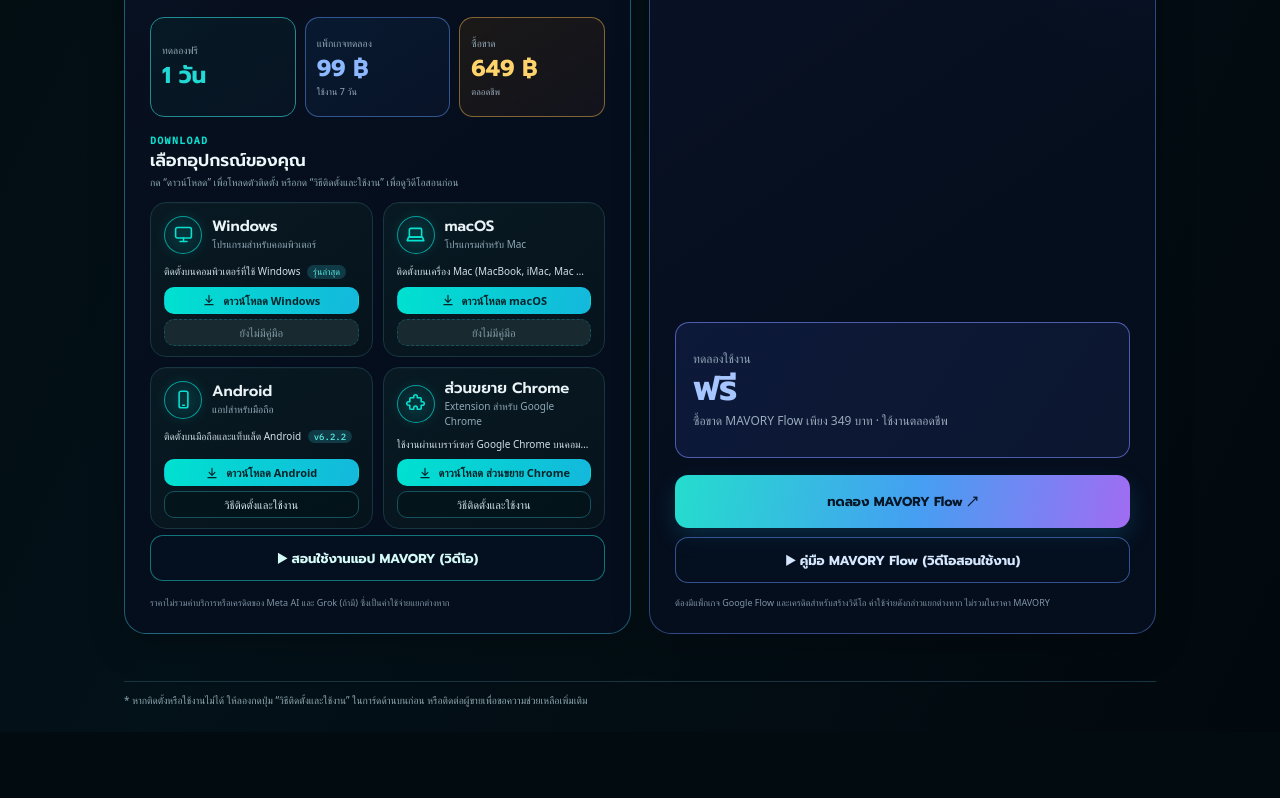
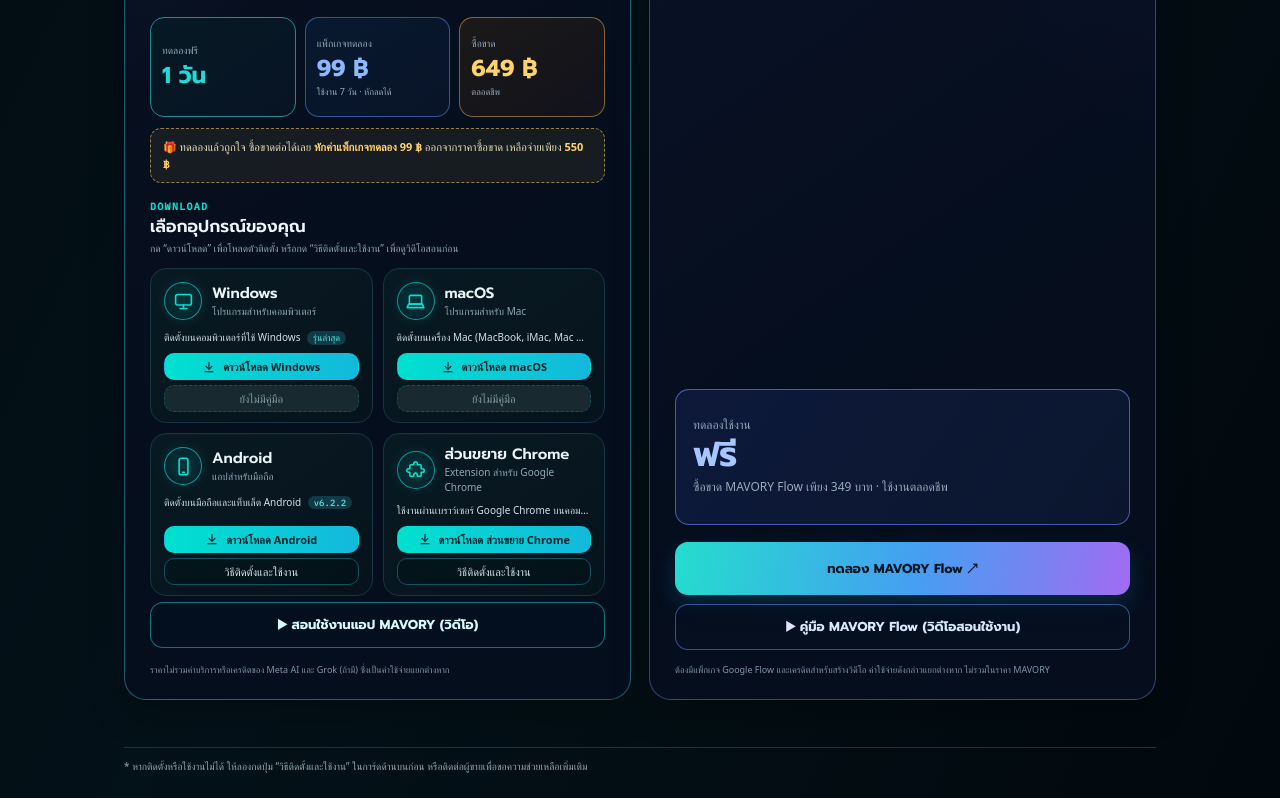
Before and after one commit to mavoryai-cell/mavory, a plain HTML site: page download/index.html in a window 1280 px wide. Shown: the part 1234-2032 px from the top of the page. Before the commit the page ends 1966 px from the top, so only its background shows below. Drawn offline with Linux system fonts and the light colour scheme; a web font is replaced by a local one.

Commit message:
Add files via upload

```diff
--- a/download/index.html
+++ b/download/index.html
@@ -130,6 +130,8 @@ a.man:hover{background:rgba(0,208,205,.055)}
 .cap b{font:600 12px/1.35 var(--font-display);color:#e8f6fb}
 .cap span{font-size:10.5px;line-height:1.6;color:#9db3c0}
 @media(max-width:520px){.cap-grid{grid-template-columns:1fr}}
+.product-promo{margin:-6px 0 17px;padding:9px 12px;border-radius:11px;border:1px dashed rgba(255,211,107,.55);background:rgba(255,211,107,.07);color:#e9dcb8;font-size:11px;line-height:1.6}
+.product-promo b{color:#ffd36b}
 </style>
 </head>
 <body>
@@ -188,9 +190,10 @@ a.man:hover{background:rgba(0,208,205,.055)}
       </div>
       <div class="product-prices" aria-label="แพ็กเกจ MAVORY Meta AI และ Grok">
         <div class="product-price"><label>ทดลองฟรี</label><strong>1 วัน</strong></div>
-        <div class="product-price"><label>แพ็กเกจทดลอง</label><strong>99 ฿</strong><small>ใช้งาน 7 วัน</small></div>
+        <div class="product-price"><label>แพ็กเกจทดลอง</label><strong>99 ฿</strong><small>ใช้งาน 7 วัน · หักลดได้</small></div>
         <div class="product-price"><label>ซื้อขาด</label><strong>649 ฿</strong><small>ตลอดชีพ</small></div>
       </div>
+      <p class="product-promo">🎁 ทดลองแล้วถูกใจ ซื้อขาดต่อได้เลย <b>หักค่าแพ็กเกจทดลอง 99 ฿</b> ออกจากราคาซื้อขาด เหลือจ่ายเพียง <b>550 ฿</b></p>
       <div class="dl-box" aria-label="เลือกอุปกรณ์ของคุณ">
         <div class="eyebrow">DOWNLOAD</div>
         <h3 class="dl-title">เลือกอุปกรณ์ของคุณ</h3>
```
